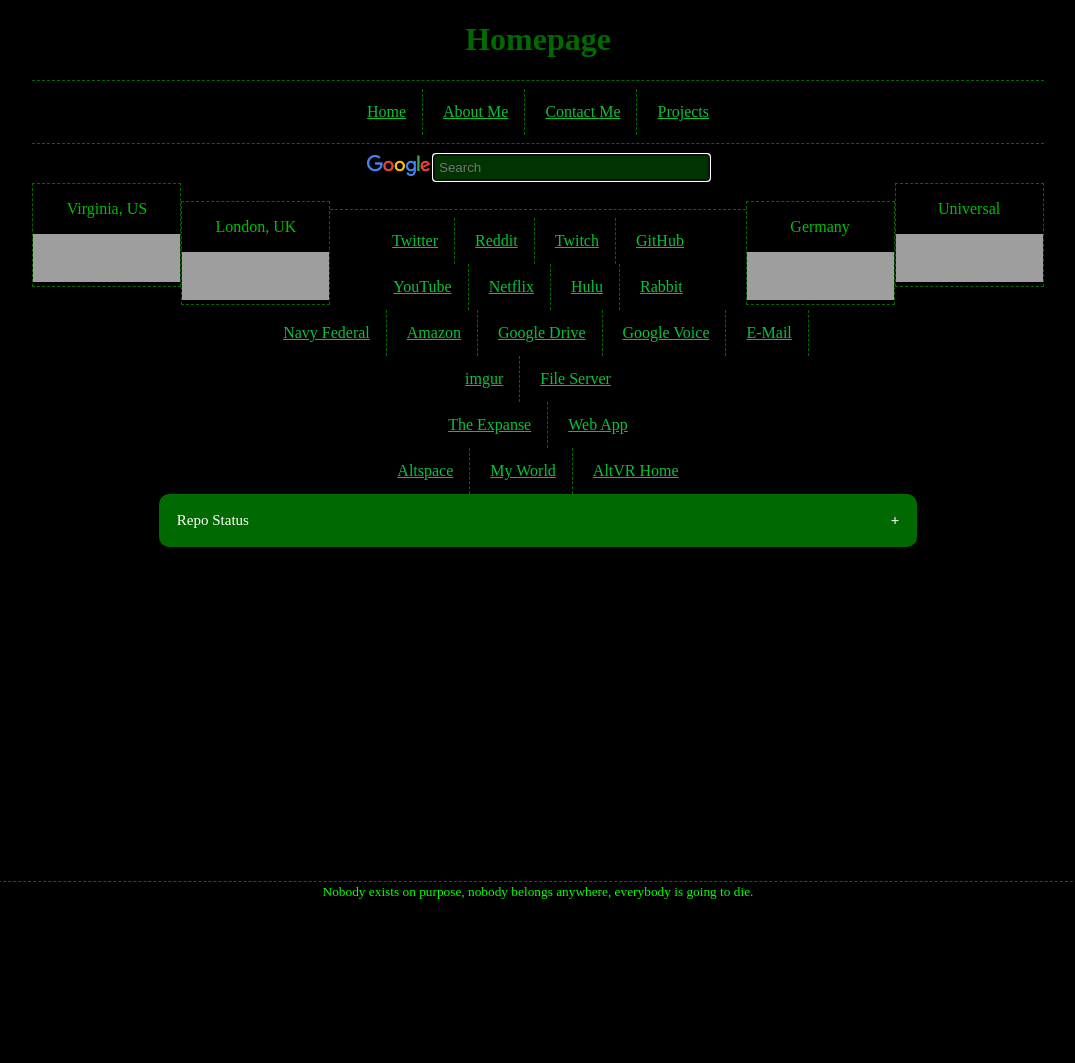
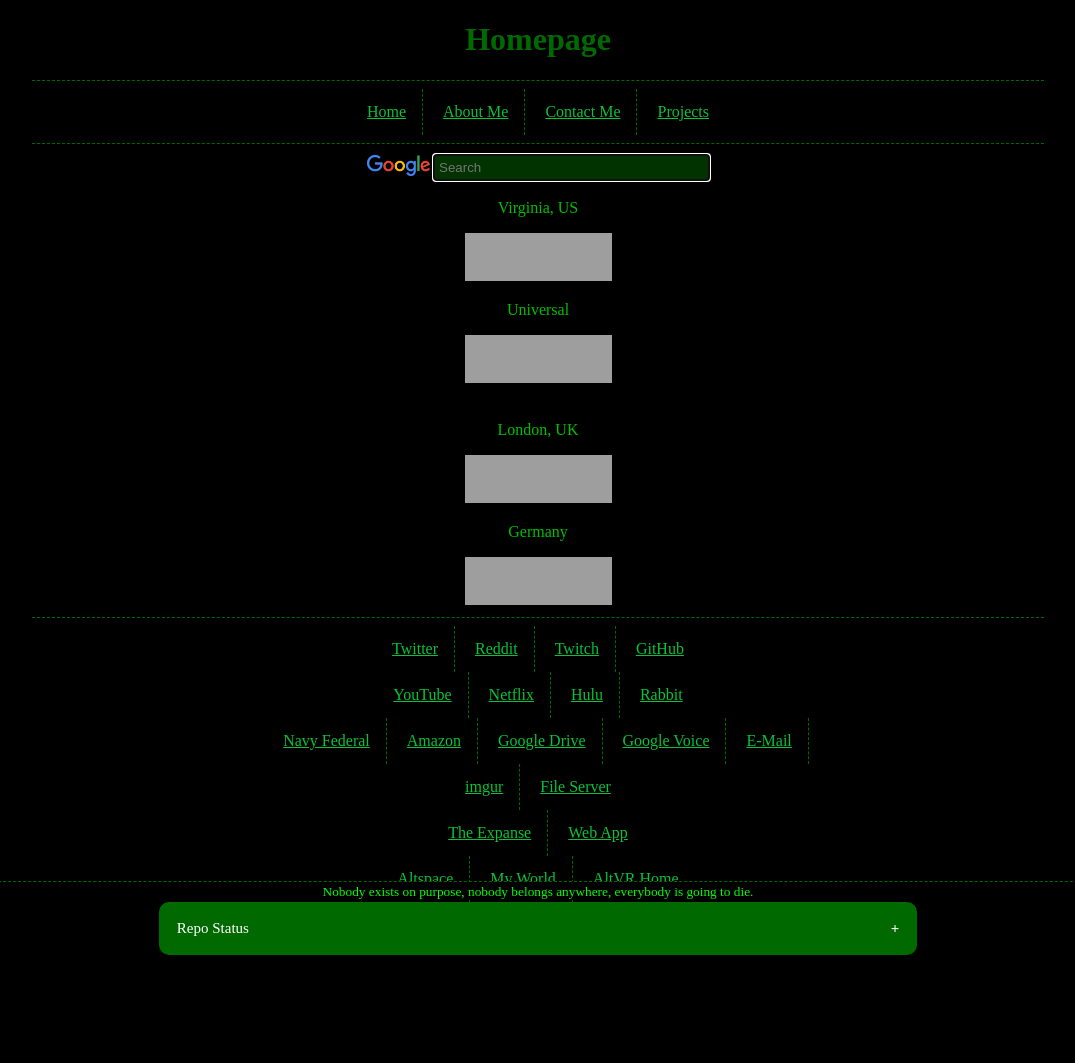
Before and after one commit to LunarTiger/homepage, a Jekyll site: the page built from index.md, in a window 1280 px wide. Shown: the whole page, without its empty margins (102-1177 px from the left). Built offline with Jekyll 4.4.1, drawn with Linux system fonts in a browser that asks for light colours; some web fonts are replaced; our own code applies the rules of GitHub Pages for plain Markdown files; before the commit the page ends 900 px from its top, so only the background shows below that; grey boxes are pictures that could not be loaded.

Commit message:
Update index.md

```diff
--- a/index.md
+++ b/index.md
@@ -9,20 +9,20 @@
 	</tr>
 </table>
 <div class="clock center">
-	<div class="clock leftside center">
+	<div class="clock center">
 		<p>Virginia, US</p>
 		<iframe src="https://freesecure.timeanddate.com/clock/i6hjhu2u/n179/fn12/fs18/fc00be00/tc000/pct/ftb/bas2/bac006900/pa4/tt0/tw0/tm1/td2/th1/ta1/tb4" frameborder="0" width="147" height="48" allowTransparency="true"></iframe>
 	</div>
-	<div class="clock rightside center" style="float">
+	<div class="clock center" style="float">
 		<p>Universal</p>
 		<iframe src="https://freesecure.timeanddate.com/clock/i6hjhu2u/n1440/fn12/fs18/fc00be00/tc000/pct/ftb/bas2/bac006900/pa4/tt0/tw0/tm1/td2/th1/ta1/tb4" frameborder="0" width="147" height="48" allowTransparency="true"></iframe>
 	</div>
 	<br>
-	<div class="clock leftside center">
+	<div class="clock center">
 		<p>London, UK</p>
 		<iframe src="https://freesecure.timeanddate.com/clock/i6hjhu2u/n136/fn12/fs18/fc00be00/tc000/pct/ftb/bas2/bac006900/pa4/tt0/tw0/tm1/td2/th1/ta1/tb4" frameborder="0" width="147" height="48" allowTransparency="true"></iframe>
 	</div>
-	<div class="clock rightside center">
+	<div class="clock center">
 		<p>Germany</p>
 		<iframe src="https://freesecure.timeanddate.com/clock/i6hjhu2u/n37/fn12/fs18/fc00be00/tc000/pct/ftb/bas2/bac006900/pa4/tt0/tw0/tm1/td2/th1/ta1/tb4" frameborder="0" width="147" height="48" allowTransparency="true"></iframe>
 	</div>
```
